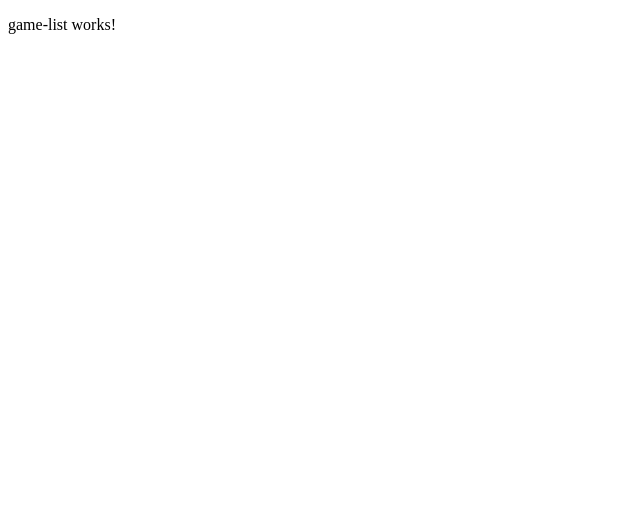
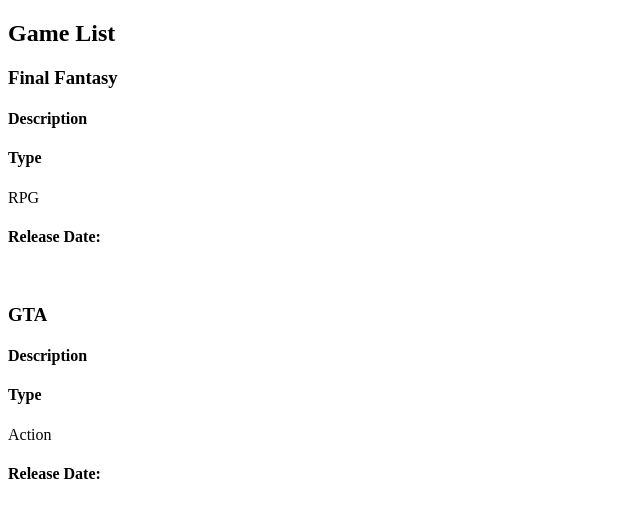
Before and after one commit to mehdihettak/cascade8-test, an Angular app: page / in a window 1280 px wide. Shown: the top 518 px of the page, without its empty margins (0-640 px from the left). Built offline with nearby package versions, Linux system fonts and the light colour scheme.

Commit message:
Displayed the list of games

```diff
--- a/src/app/pages/game-info/game-info.component.html
+++ b/src/app/pages/game-info/game-info.component.html
@@ -1,3 +1,12 @@
-<p>
-  game-info works!
-</p>
+<h3> {{game.title}} </h3>
+
+<h4> Description </h4>
+<p> {{game.description}} </p>
+
+<h4> Type </h4>
+<p> {{game.type}} </p>
+
+<h4> Release Date: </h4>
+<p> {{game.releaseDate}} </p>
+
+<img src={{game.imageUrl}}/>
--- a/src/app/pages/game-info/game-info.component.ts
+++ b/src/app/pages/game-info/game-info.component.ts
@@ -1,4 +1,5 @@
-import { Component, OnInit } from '@angular/core';
+import { Game } from './../../model/game';
+import { Component, OnInit, Input } from '@angular/core';
 
 @Component({
   selector: 'app-game-info',
@@ -7,6 +8,8 @@
 })
 export class GameInfoComponent implements OnInit {
 
+  @Input() game: Game;
+
   constructor() { }
 
   ngOnInit() {
--- a/src/app/pages/game-list/game-list.component.html
+++ b/src/app/pages/game-list/game-list.component.html
@@ -1,3 +1,3 @@
-<p>
-  game-list works!
-</p>
+<h2> Game List </h2>
+
+<app-game-info *ngFor="let game of games" [game]="game"></app-game-info>
--- a/src/app/pages/game-list/game-list.component.ts
+++ b/src/app/pages/game-list/game-list.component.ts
@@ -1,3 +1,4 @@
+import { Game } from './../../model/game';
 import { Component, OnInit } from '@angular/core';
 
 @Component({
@@ -7,7 +8,21 @@
 })
 export class GameListComponent implements OnInit {
 
-  constructor() { }
+  games: Game[];
+
+  constructor() {
+    let game1 = new Game();
+    game1.title = "Final Fantasy";
+    game1.type = "RPG";
+
+    let game2 = new Game();
+    game2.title = "GTA";
+    game2.type = "Action";
+
+    this.games = new Array();
+    this.games.push(game1);
+    this.games.push(game2);
+   }
 
   ngOnInit() {
   }
```
